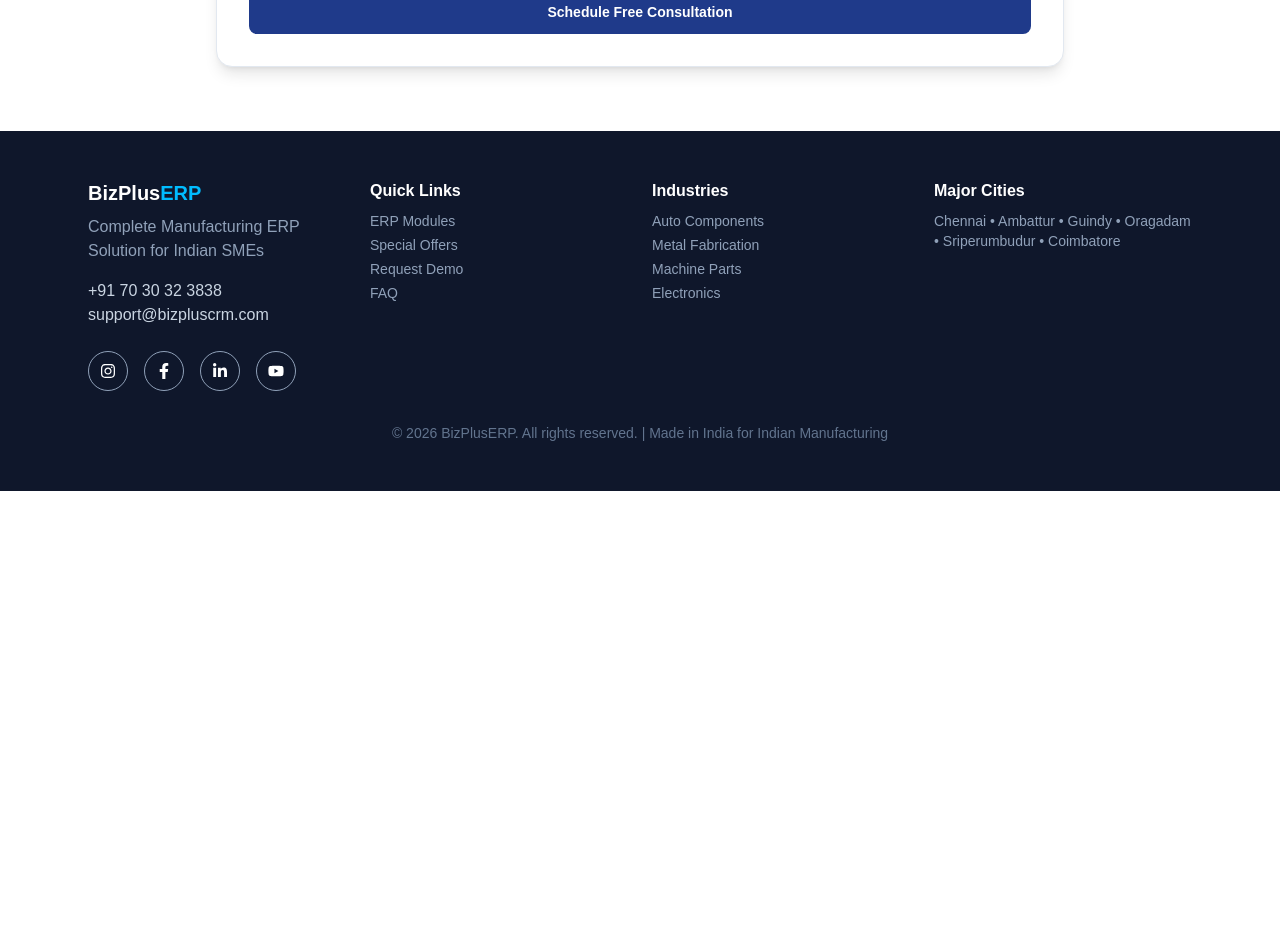
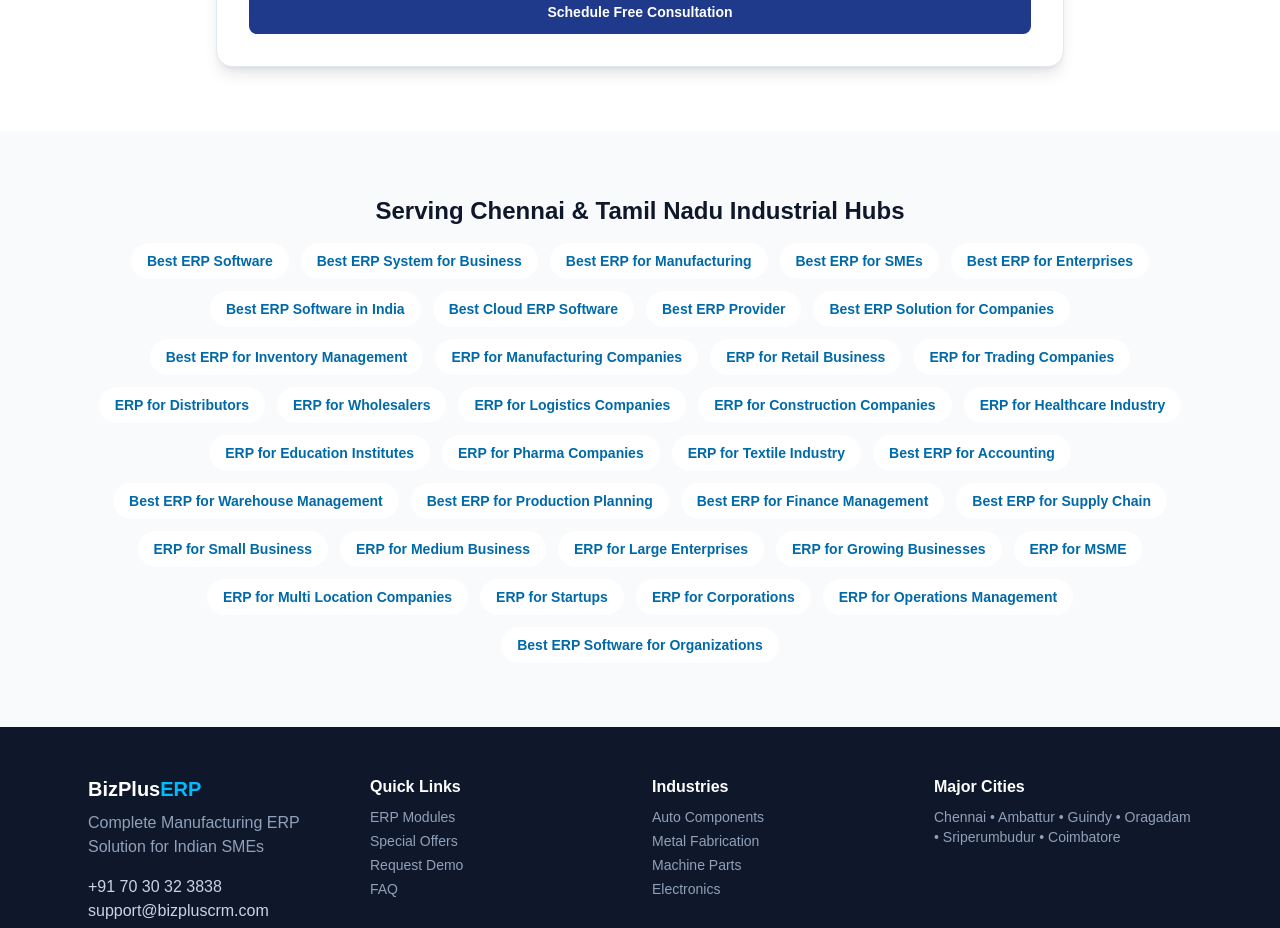
Before and after one commit to Pruthvi1044/Bizplus-ERP, a Next.js app: page /best-erp-software-chennai in a window 1280 px wide. Shown: the part 5680-6608 px from the top of the page. Before the commit the page ends 6171 px from the top, so only its background shows below. Built offline with nearby package versions, Linux system fonts and the light colour scheme.

Commit message:
fix error

```diff
--- a/src/app/best-erp-software-chennai/page.tsx
+++ b/src/app/best-erp-software-chennai/page.tsx
@@ -10,7 +10,7 @@
 import Benefits from '@/components/best-erp-software/Benefits';
 import Testimonials from '@/components/best-erp-software/Testimonials';
 import FAQ from '@/components/best-erp-software/FAQ';
-// import Keywords from '@/components/best-erp-software/Keywords';
+import Keywords from '@/components/best-erp-software/Keywords';
 import LeadForm from '@/components/best-erp-software/LeadForm';
 import Footer from '@/components/best-erp-software/Footer';
 import BundleCRM from '@/components/best-erp-software/BundleCRM';
@@ -126,7 +126,7 @@
           <Testimonials />
           <FAQ />
           <LeadForm />
-
+          <Keywords />
         </main>
         <Footer />
         <FloatingActions />
```
